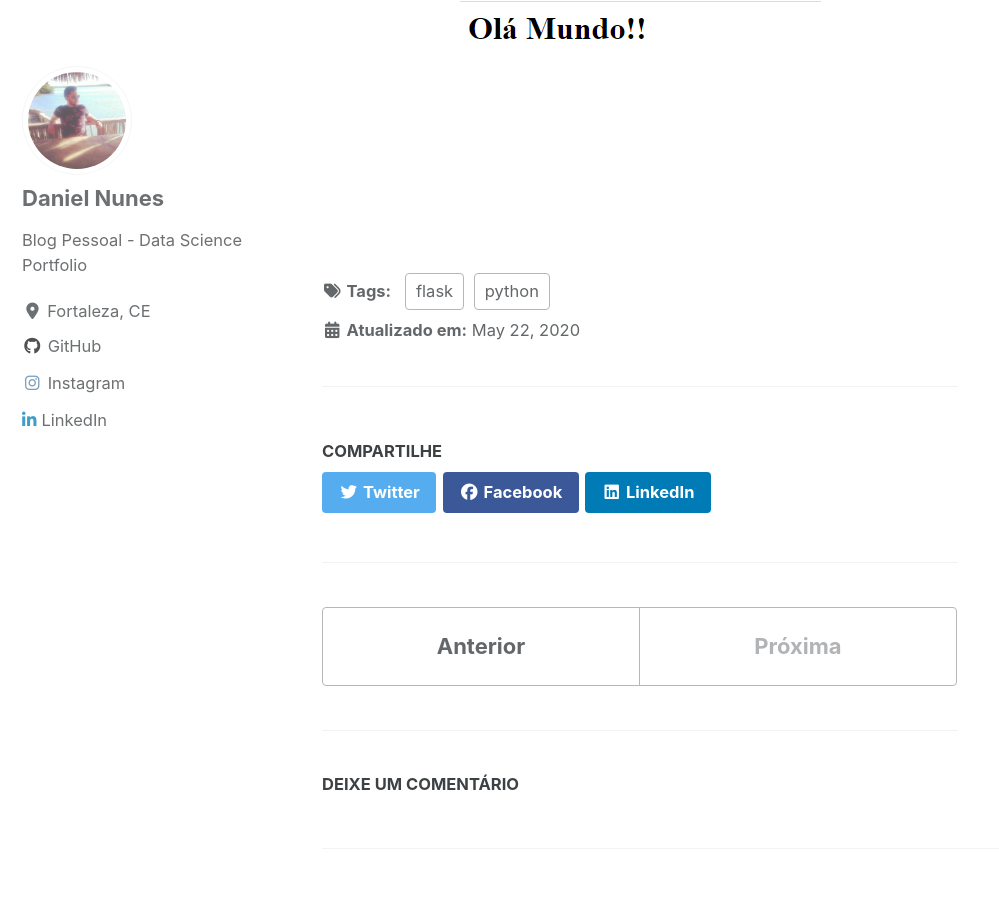
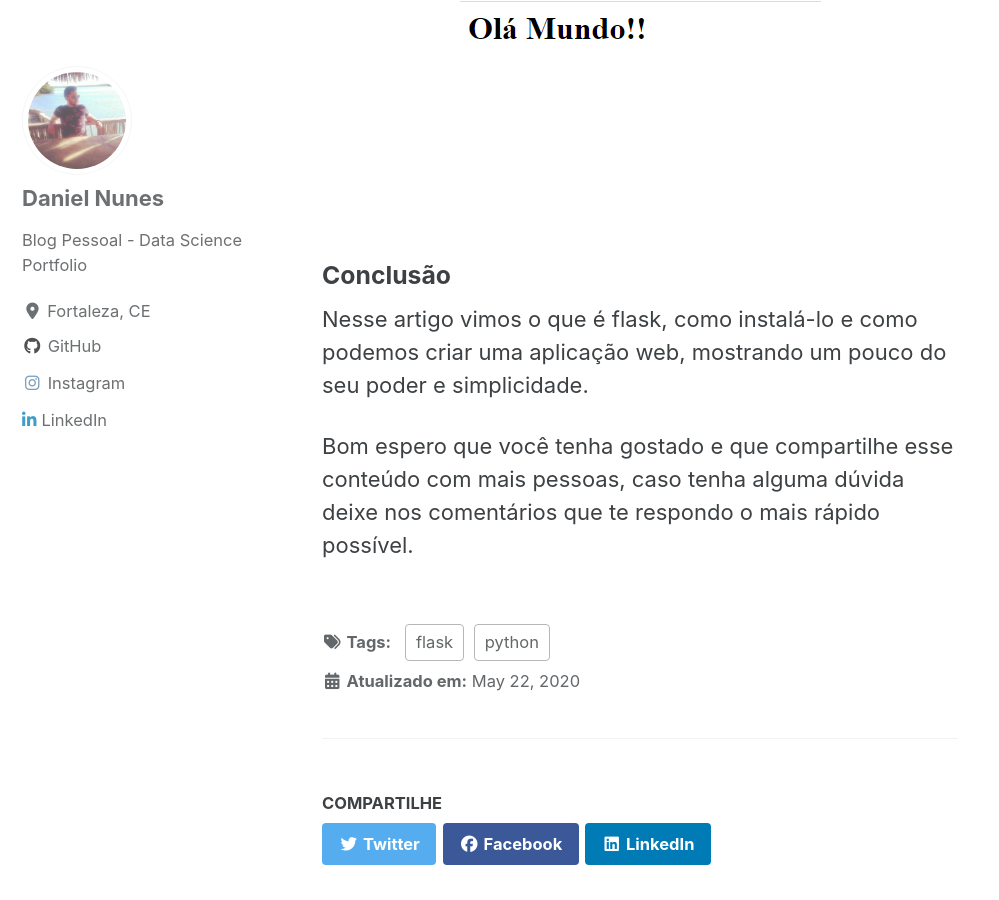
Before and after one commit to danielmnunes/danielmnunes.github.io, a Jekyll site: the page built from _posts/2020-05-22-introducao-flask.md, in a window 1280 px wide and 900 px high, scrolled down 3504 px. Shown: the whole window, without its empty margins (0-999 px from the left). Built offline with Jekyll 4.4.1, drawn with Linux system fonts in a browser that asks for light colours; cached includes are drawn as plain includes; nearby versions of some CDN libraries; comment, search, counter and statistics services are not loaded.

Commit message:
Update 2020-05-22-introducao-flask.md

```diff
--- a/_posts/2020-05-22-introducao-flask.md
+++ b/_posts/2020-05-22-introducao-flask.md
@@ -77,3 +77,8 @@ Nossa aplicação já está funcionando, para visualizar abra o endereço recebi
 
 
 ![image-center]({{ site.url }}{{ site.baseurl }}/images/flask-intro.PNG){: .align-center}
+
+### Conclusão
+Nesse artigo vimos o que é flask, como instalá-lo e como podemos criar uma aplicação web, mostrando um pouco do seu poder e simplicidade.
+
+Bom espero que você tenha gostado e que compartilhe esse conteúdo com mais pessoas, caso tenha alguma dúvida deixe nos comentários que te respondo o mais rápido possível.
```
